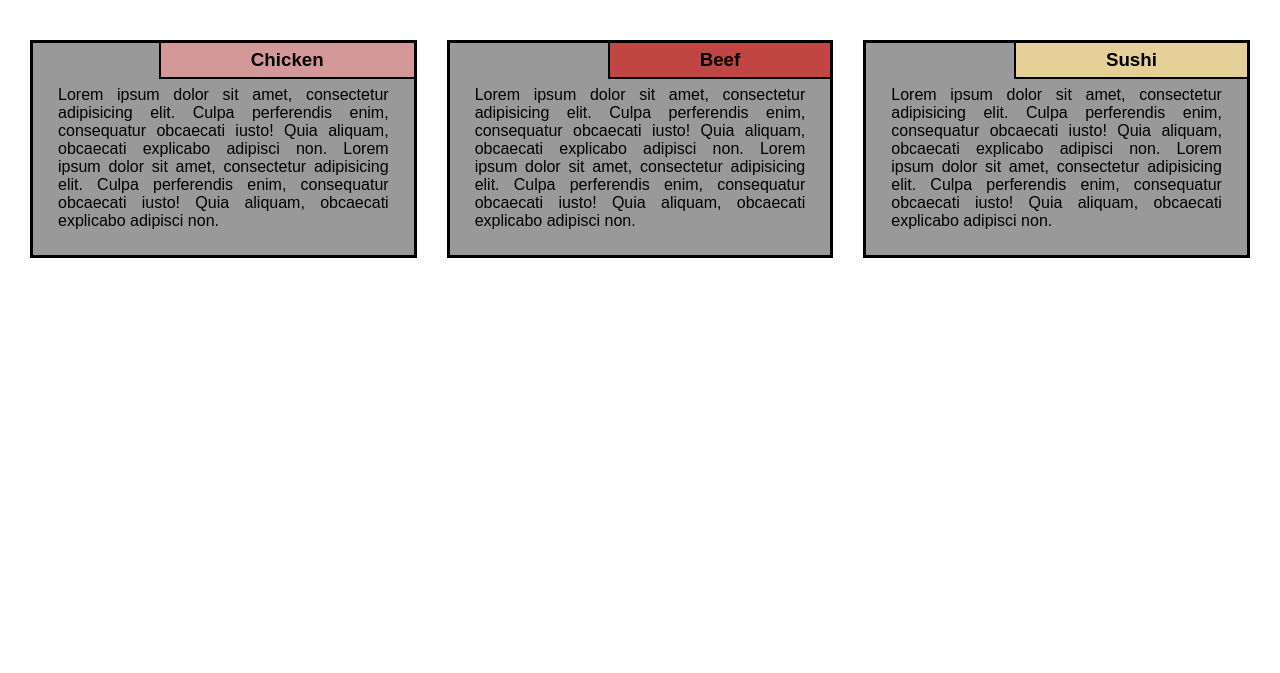
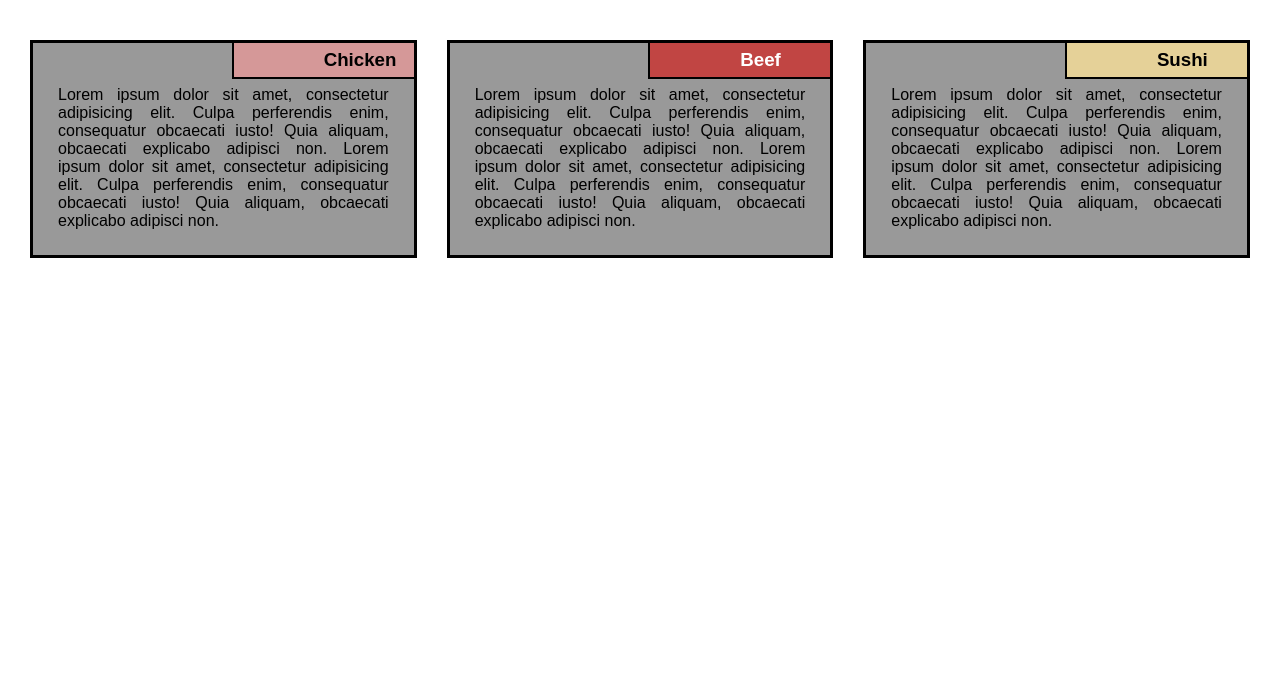
Before and after one commit to mariachaar/HTML-CSS-JS-Projects, a plain HTML site: page module2_solution/index.html in a window 1280 px wide. Shown: the part 127-800 px from the top of the page. Drawn offline with Linux system fonts and the light colour scheme.

Commit message:
Update style.css

```diff
--- a/module2_solution/css/style.css
+++ b/module2_solution/css/style.css
@@ -46,6 +46,7 @@ h1 {
   padding: 6px 90px;
   border-left: 2px solid #000;
   border-bottom: 2px solid #000;
+  width:60px;
 }
 
 #chicken {
@@ -53,6 +54,7 @@ h1 {
 }
 
 #beef{
+color : white;
   background-color: #C14543;
 }
 
```
